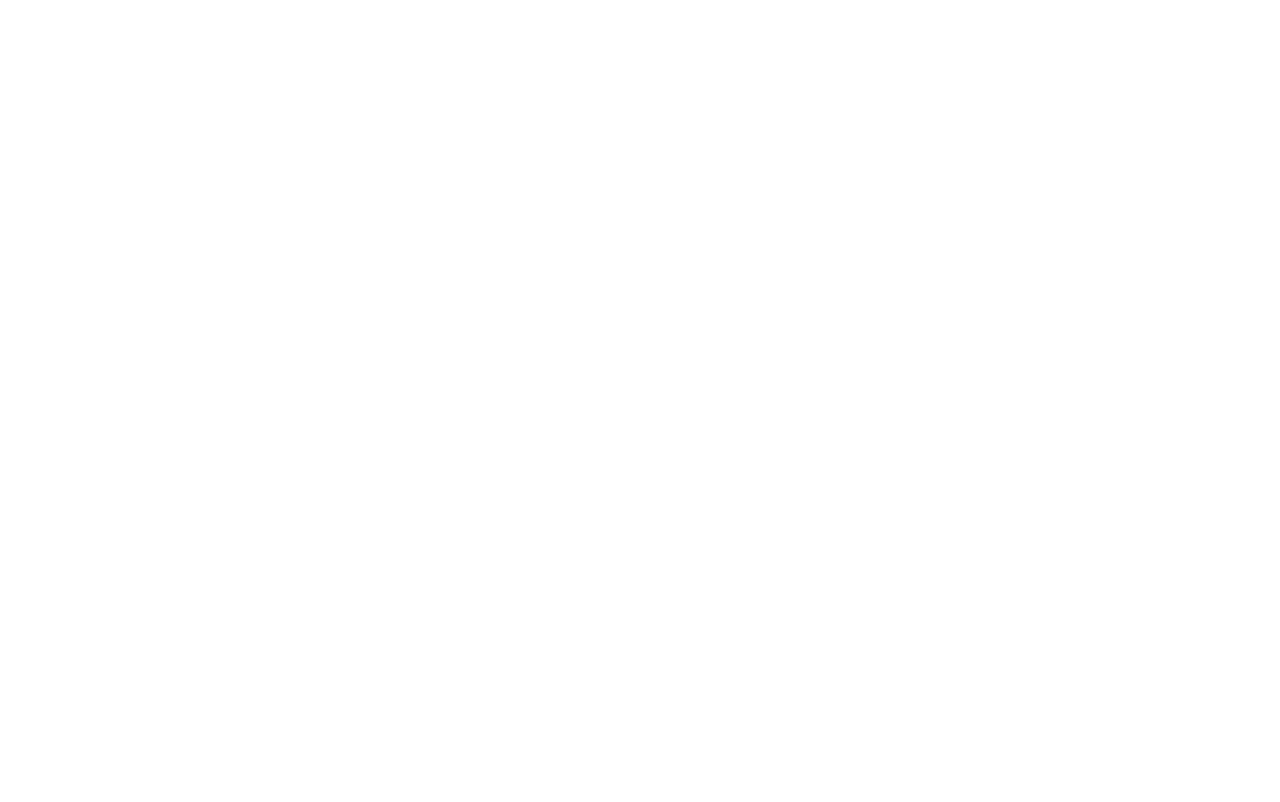
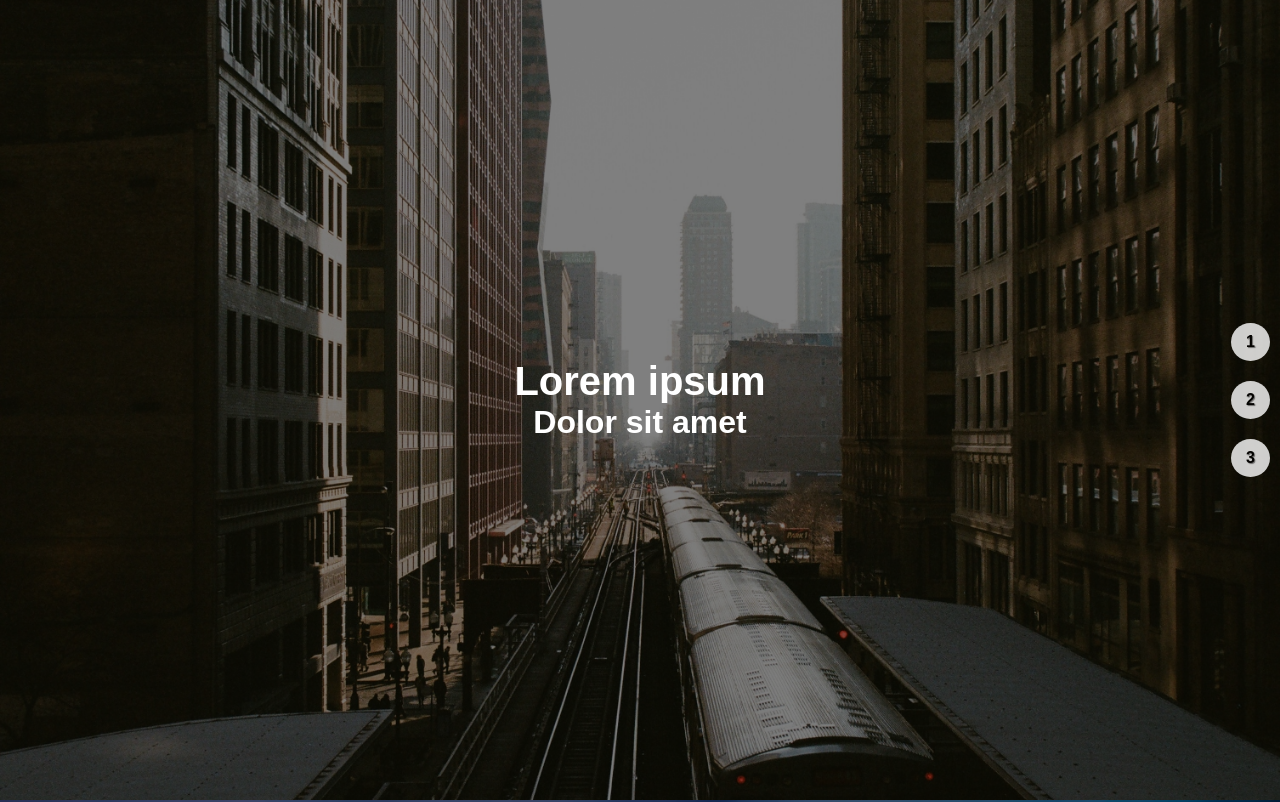
Before and after one commit to LanciWeb/full-page, a plain HTML site: page index.html in a window 1280 px wide. Shown: the top 802 px of the page. Drawn offline with Linux system fonts and the light colour scheme.

Commit message:
completed

```diff
--- a/css/style.css
+++ b/css/style.css
@@ -5,6 +5,93 @@
   scroll-behavior: smooth;
 }
 
+html {
+  overflow-y: hidden;
+}
+
 body {
   font-family: sans-serif;
+  color: #fff;
+  text-align: center;
 }
+
+h1 {
+  font-size: 2.5rem;
+}
+
+h2 {
+  font-size: 2rem;
+}
+
+.full-page {
+  height: 100vh;
+  position: relative;
+  background-color: #000;
+  background-size: cover;
+  background-position: center;
+  background-repeat: no-repeat;
+}
+
+.full-page::before {
+  content: '';
+  position: absolute;
+  top: 0;
+  left: 0;
+  bottom: 0;
+  right: 0;
+  background-color: rgba(0, 0, 0, 0.5);
+}
+
+#intro {
+  background-image: url('../img/wall.jpg');
+}
+
+#middle {
+  background-image: url('../img/city1.jpg');
+}
+
+#final {
+  background-image: url('../img/city2.jpg');
+}
+
+.full-page .content {
+  position: absolute;
+  transform: translate(-50%, -50%);
+  top: 50%;
+  left: 50%;
+}
+
+#main-menu {
+  z-index: 1;
+  position: fixed;
+  right: 10px;
+  top: 50%;
+  transform: translateY(-50%);
+}
+
+#main-menu li {
+  list-style-type: none;
+}
+
+#main-menu a {
+  background-color: #fff;
+  padding: 10px 15px;
+  margin: 10px 0;
+  border-radius: 50%;
+  text-decoration: none;
+  color: #000;
+  font-weight: bold;
+  opacity: 0.8;
+  text-shadow: 1px 1px 1px rgba(0, 0, 0, 0.5);
+  display: inline-block;
+}
+
+#main-menu a:hover {
+  color: #fff;
+  background-color: cadetblue;
+  transform: scale(1.1);
+}
+
+#main-menu a:active {
+  transform: scale(1);
+}
--- a/index.html
+++ b/index.html
@@ -8,6 +8,36 @@
     <link rel="stylesheet" href="css/style.css" />
   </head>
   <body>
-    <main></main>
+    <nav id="main-menu">
+      <ul>
+        <li><a href="#intro">1</a></li>
+        <li><a href="#middle">2</a></li>
+        <li><a href="#final">3</a></li>
+      </ul>
+    </nav>
+    <main>
+      <!-- Intro section -->
+      <section class="full-page" id="intro">
+        <!-- BEFORE -->
+        <div class="content">
+          <h1>Lorem ipsum</h1>
+          <h2>Dolor sit amet</h2>
+        </div>
+      </section>
+      <section class="full-page" id="middle">
+        <!-- BEFORE -->
+        <div class="content">
+          <h1>Lorem ipsum</h1>
+          <h2>Dolor sit amet</h2>
+        </div>
+      </section>
+      <section class="full-page" id="final">
+        <!-- BEFORE -->
+        <div class="content">
+          <h1>Lorem ipsum</h1>
+          <h2>Dolor sit amet</h2>
+        </div>
+      </section>
+    </main>
   </body>
 </html>
```
Also changed, not shown: img/city1.jpg (added), img/city2.jpg (added).
